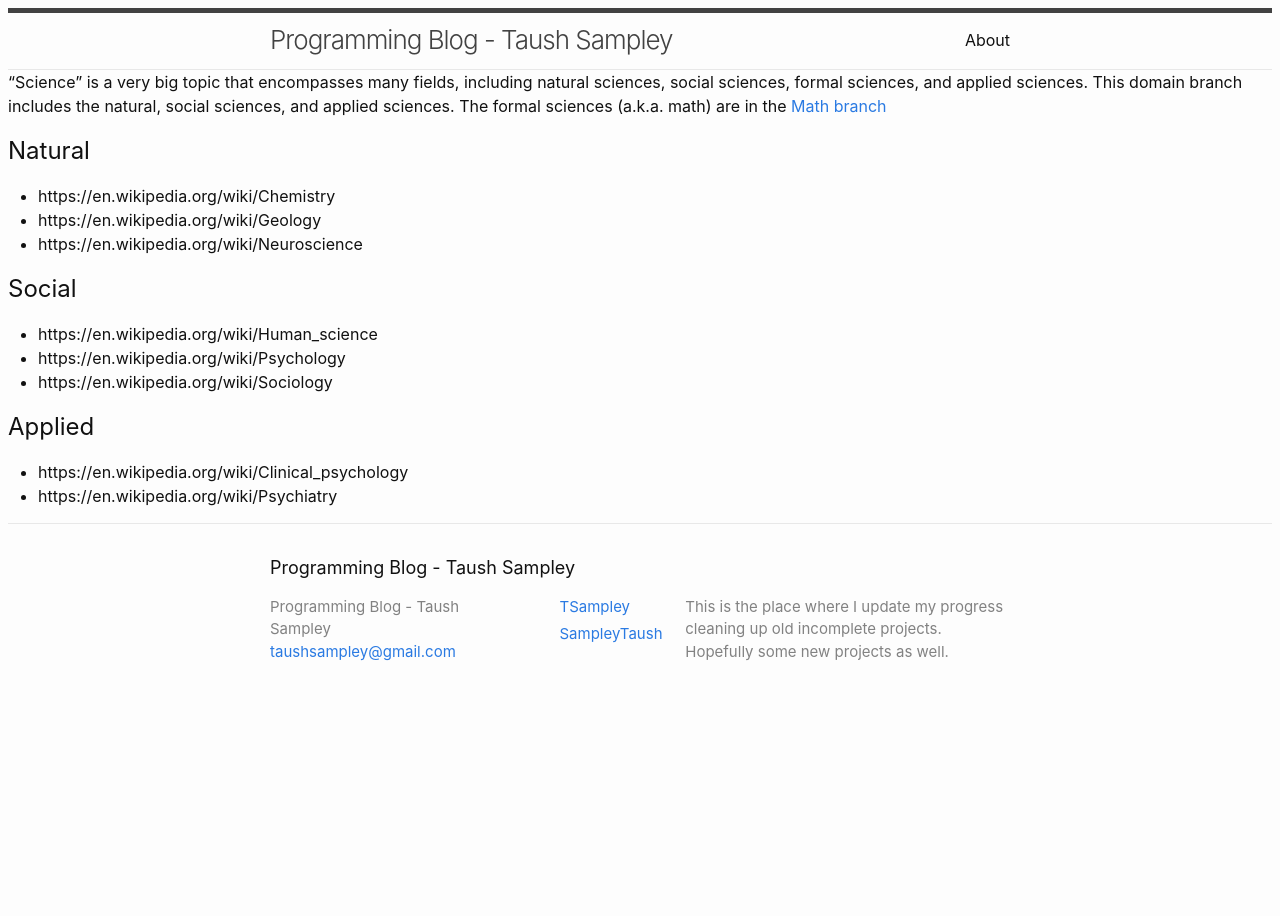
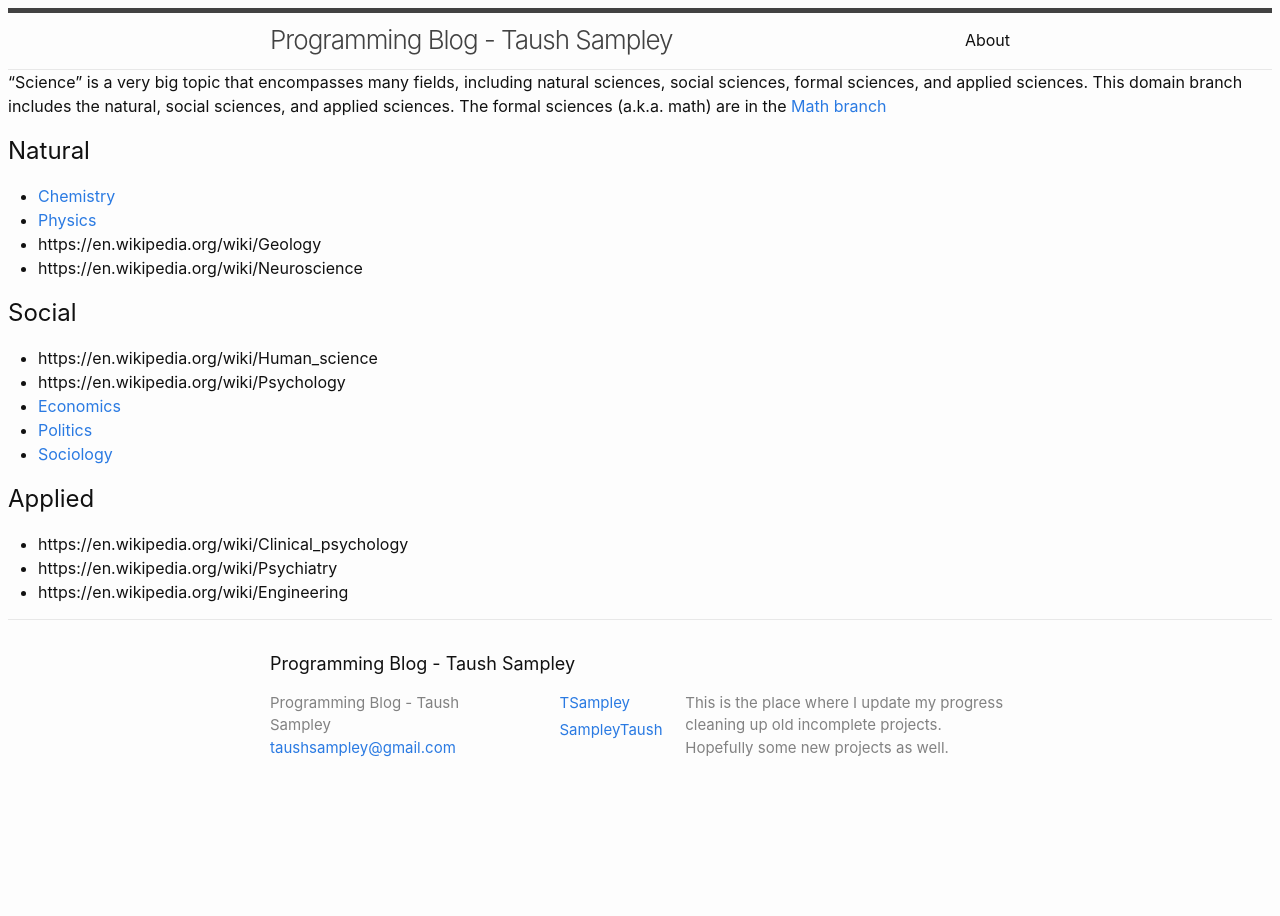
Before and after one commit to TSampley/TSampley.github.io, a Jekyll site: the page built from science/index.md, in a window 1280 px wide. Built offline with Jekyll 4.4.1, drawn with Linux system fonts in a browser that asks for light colours.

Commit message:
Add more science pages

```diff
--- a/science/index.md
+++ b/science/index.md
@@ -9,15 +9,19 @@ description:
 
 
 ## Natural
-- https://en.wikipedia.org/wiki/Chemistry
+- [Chemistry](./chemistry/)
+- [Physics](./physics/)
 - https://en.wikipedia.org/wiki/Geology
 - https://en.wikipedia.org/wiki/Neuroscience
 
 ## Social
 - https://en.wikipedia.org/wiki/Human_science
 - https://en.wikipedia.org/wiki/Psychology
-- https://en.wikipedia.org/wiki/Sociology
+- [Economics](./economics/)
+- [Politics](./politics/)
+- [Sociology](./sociology/)
 
 ## Applied
 - https://en.wikipedia.org/wiki/Clinical_psychology
 - https://en.wikipedia.org/wiki/Psychiatry
+- https://en.wikipedia.org/wiki/Engineering
```
Also changed, not shown: science/computing/index.md (+2 -0 lines), science/economics/index.md (added, +10 -0 lines), science/engineering/index.md (added, +9 -0 lines), science/sociology/index.md (+3 -0 lines).
